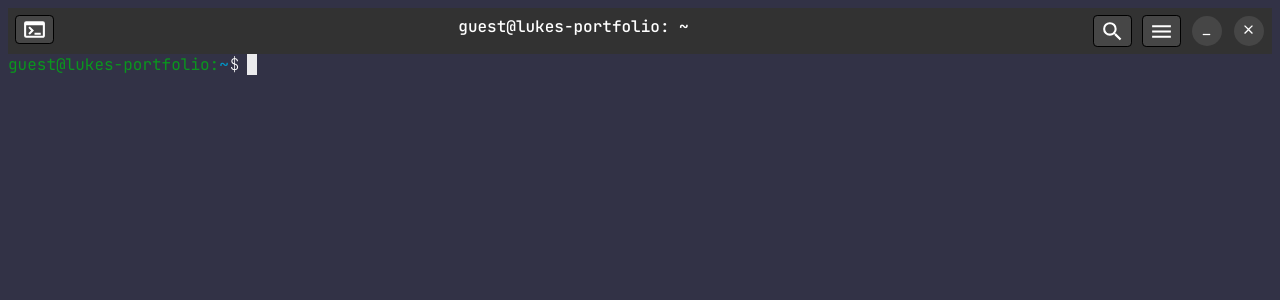
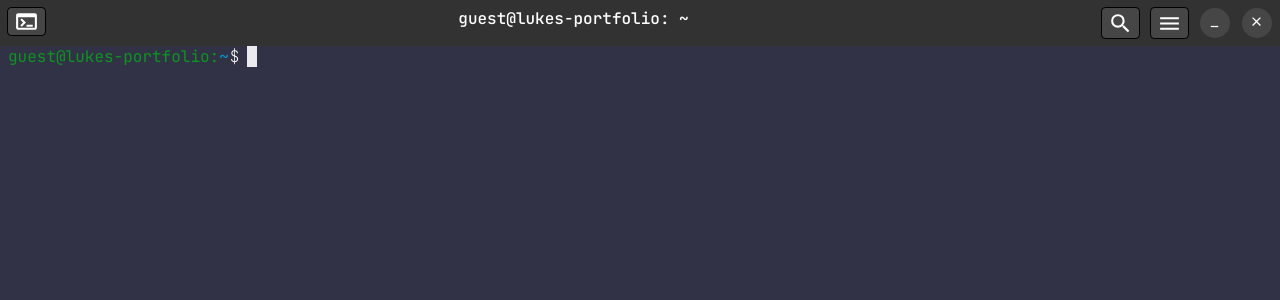
Before and after one commit to lukeharwood11/portfolio-term, a React (Create React App) app: page / in a window 1280 px wide. Shown: the top 300 px of the page. Built offline with nearby package versions, Linux system fonts and the light colour scheme.

Commit message:
Fix styling

```diff
--- a/src/App.css
+++ b/src/App.css
@@ -1,15 +1,22 @@
+body {
+    padding: 0;
+    margin: 0;
+}
+
 .nav-bar {
     display: flex;
     justify-content: space-between;
     background-color: rgb(50, 50, 50);
     box-sizing: border-box;
-  padding: .5rem;
+    padding: 0.5rem;
     color: white;
+    position: sticky;
+    top: 0;
 }
 
 .right-command-bar {
     display: flex;
-  gap: .75rem;
+    gap: 0.75rem;
 }
 
 .middle-bar {
@@ -19,7 +26,7 @@
 .cmd-btn {
     outline: black 1px solid;
     border: none;
-  border-radius: .2rem;
+    border-radius: 0.2rem;
     background-color: rgb(70, 70, 70);
     display: flex;
     justify-content: center;
--- a/src/home/home.page.css
+++ b/src/home/home.page.css
@@ -5,7 +5,6 @@
     width: 100%;
     height: 100%;
     background-color: rgb(50, 50, 70);
-    padding: 0.5rem;
     box-sizing: border-box;
     cursor: default;
     overflow-x: none;
@@ -14,6 +13,7 @@
 
 .terminal-command {
     display: flex;
+    padding: 0 0.5rem;
     align-items: center;
 }
 
--- a/src/system/cmds/help.js
+++ b/src/system/cmds/help.js
@@ -102,6 +102,10 @@ export class HelpCommand extends Command {
         }
 
         let resString = "";
+        // TODO:
+        // - allow for different flags to determine how the items are displayed
+        // - allow for metadata to be displayed
+        // (use markdown table to accomplish visuals)
         for (let i = 1; i < args.length; ++i) {
             const res = this.getHelpString(connection.system, args[i]);
             if (res) resString += res + "\n\n";
```
Lines whose indentation alone changed are shown as unchanged.
